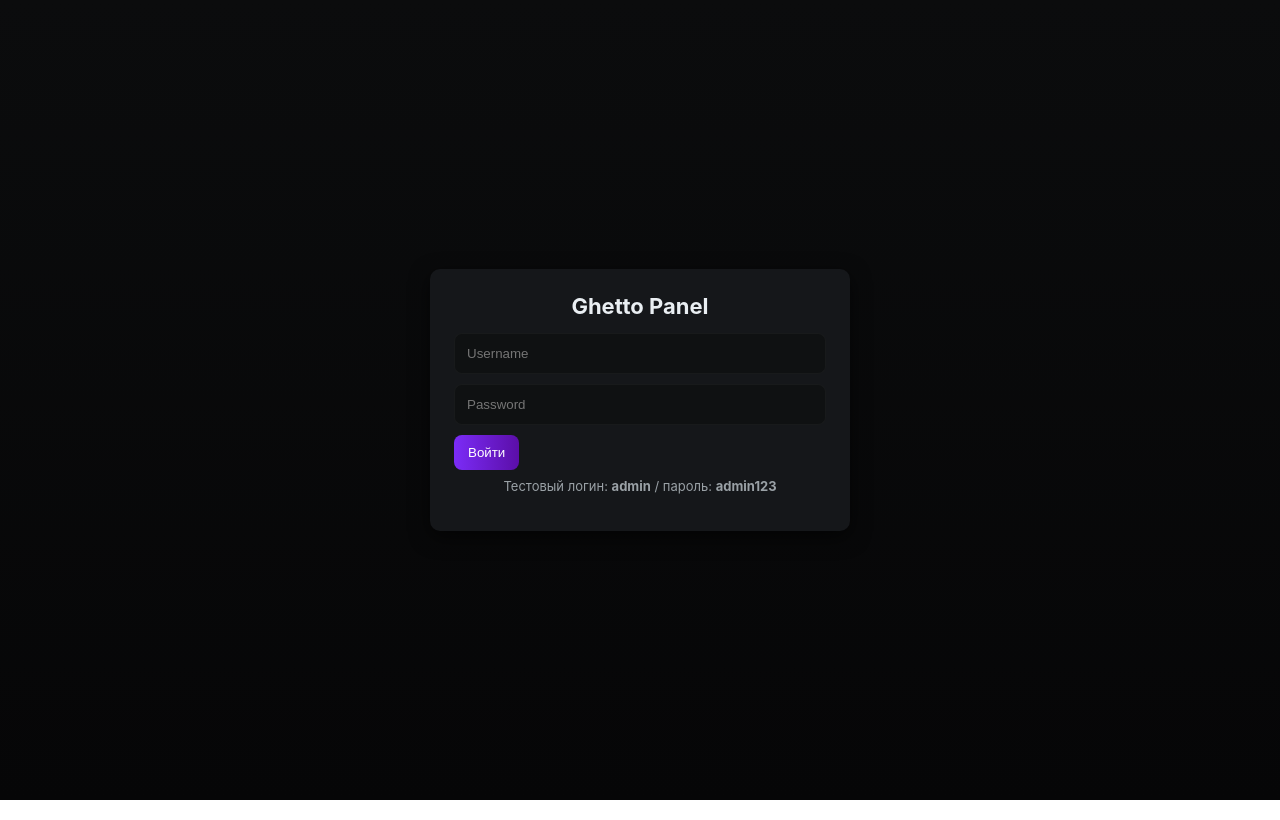
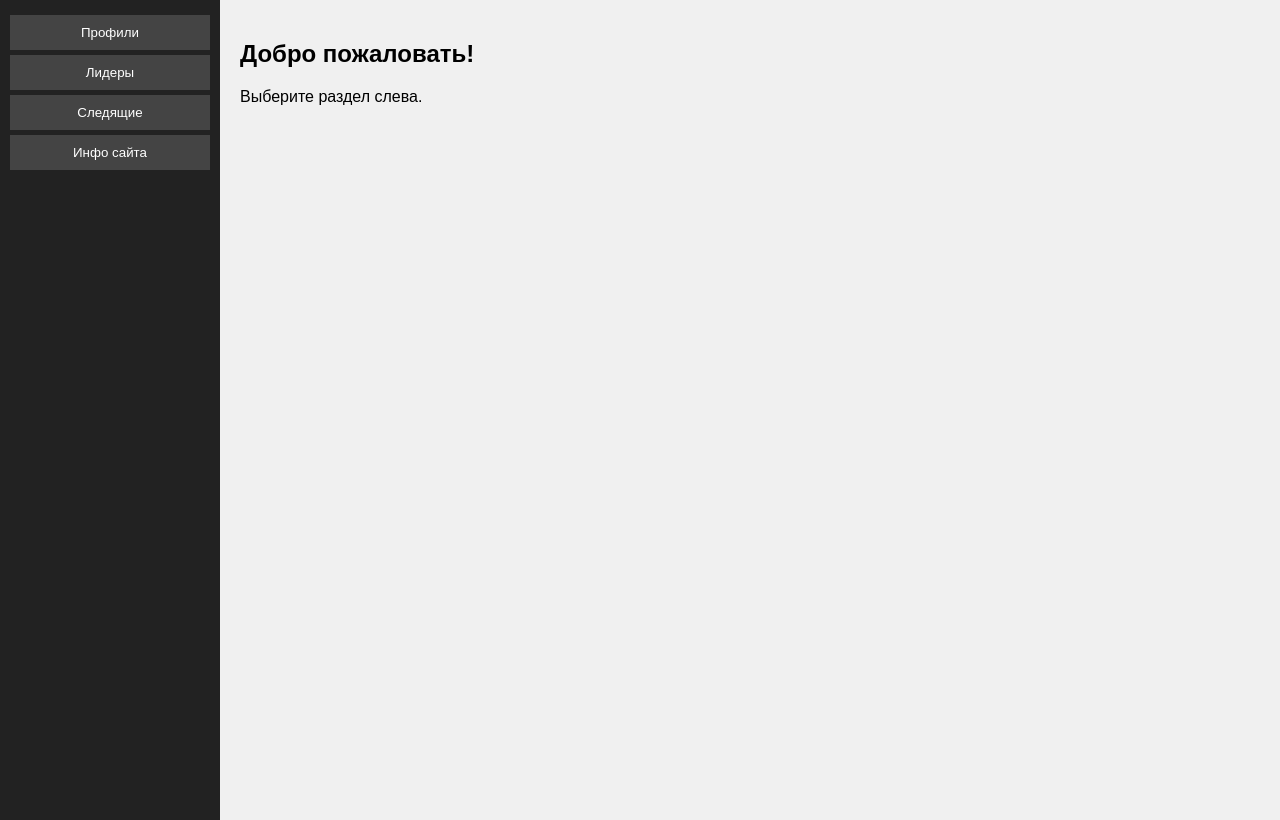
Before and after one commit to Kercheck990/arzfun-leaders, a website: page index.html in a window 1280 px wide. Drawn offline with Linux system fonts and the light colour scheme.

Commit message:
Update index.html

```diff
--- a/index.html
+++ b/index.html
@@ -1,25 +1,86 @@
-<!doctype html>
+<!DOCTYPE html>
 <html lang="ru">
 <head>
-  <meta charset="utf-8" />
-  <meta name="viewport" content="width=device-width,initial-scale=1" />
-  <title>Вход — Ghetto Panel</title>
-  <link rel="stylesheet" href="style.css" />
+<meta charset="UTF-8">
+<title>Arizona RP Forum</title>
+<style>
+body { margin: 0; font-family: Arial; display: flex; }
+nav { width: 200px; background: #222; color: #fff; height: 100vh; padding: 10px; }
+nav button { display: block; width: 100%; margin: 5px 0; padding: 10px; background: #444; color: #fff; border: none; cursor: pointer; }
+main { flex: 1; padding: 20px; background: #f0f0f0; overflow-y: auto; }
+.profile { border: 1px solid #ccc; padding: 10px; margin-bottom: 10px; background: #fff; }
+.profile img { width: 50px; height: 50px; border-radius: 50%; }
+.banner { width: 100%; max-height: 200px; margin-bottom: 10px; }
+</style>
 </head>
-<body class="bg-dark">
-  <div class="center-wrap">
-    <div class="card login-card">
-      <h1>Ghetto Panel</h1>
-      <form id="loginForm">
-        <input id="username" placeholder="Username" required />
-        <input id="password" placeholder="Password" type="password" required />
-        <div id="loginError" class="error" style="display:none;"></div>
-        <button type="submit" class="btn">Войти</button>
-      </form>
-      <p class="hint">Тестовый логин: <strong>admin</strong> / пароль: <strong>admin123</strong></p>
-    </div>
-  </div>
+<body>
+<nav>
+<button onclick="showProfiles()">Профили</button>
+<button onclick="showLeaders()">Лидеры</button>
+<button onclick="showSled()">Следящие</button>
+<button onclick="showInfo()">Инфо сайта</button>
+</nav>
+<main id="content">
+<h2>Добро пожаловать!</h2>
+<p>Выберите раздел слева.</p>
+</main>
 
-  <script src="app.js"></script>
+<script>
+let users = [];
+let banners = [];
+let siteInfo = {};
+
+async function loadData() {
+    users = await fetch('users.json').then(res => res.json());
+    banners = await fetch('banners.json').then(res => res.json());
+    siteInfo = await fetch('site_info.json').then(res => res.json());
+}
+
+function showProfiles() {
+    let html = '<h2>Профили</h2>';
+    users.forEach(u => {
+        html += `<div class="profile">
+            <img src="${u.avatar}" alt="${u.username}">
+            <strong>${u.username}</strong> — ${u.role}<br>
+            <p>${u.description}</p>
+        </div>`;
+    });
+    document.getElementById('content').innerHTML = html;
+}
+
+function showLeaders() {
+    let html = '<h2>Лидеры</h2>';
+    users.filter(u => u.role.toLowerCase().includes('лидер'))
+        .forEach(u => {
+            html += `<div class="profile">
+                <img src="${u.avatar}" alt="${u.username}">
+                <strong>${u.username}</strong> — ${u.role}<br>
+                <p>${u.description}</p>
+            </div>`;
+        });
+    document.getElementById('content').innerHTML = html;
+}
+
+function showSled() {
+    let html = '<h2>Следящие</h2>';
+    users.filter(u => u.role.toLowerCase().includes('згс') || u.role.toLowerCase().includes('пзгс'))
+        .forEach(u => {
+            html += `<div class="profile">
+                <img src="${u.avatar}" alt="${u.username}">
+                <strong>${u.username}</strong> — ${u.role}<br>
+                <p>${u.description}</p>
+            </div>`;
+        });
+    document.getElementById('content').innerHTML = html;
+}
+
+function showInfo() {
+    let html = `<h2>Инфо сайта</h2><p>${siteInfo.info}</p>`;
+    banners.forEach(b => html += `<img class="banner" src="${b.image}" alt="${b.title}">`);
+    document.getElementById('content').innerHTML = html;
+}
+
+loadData();
+</script>
 </body>
 </html>
```
